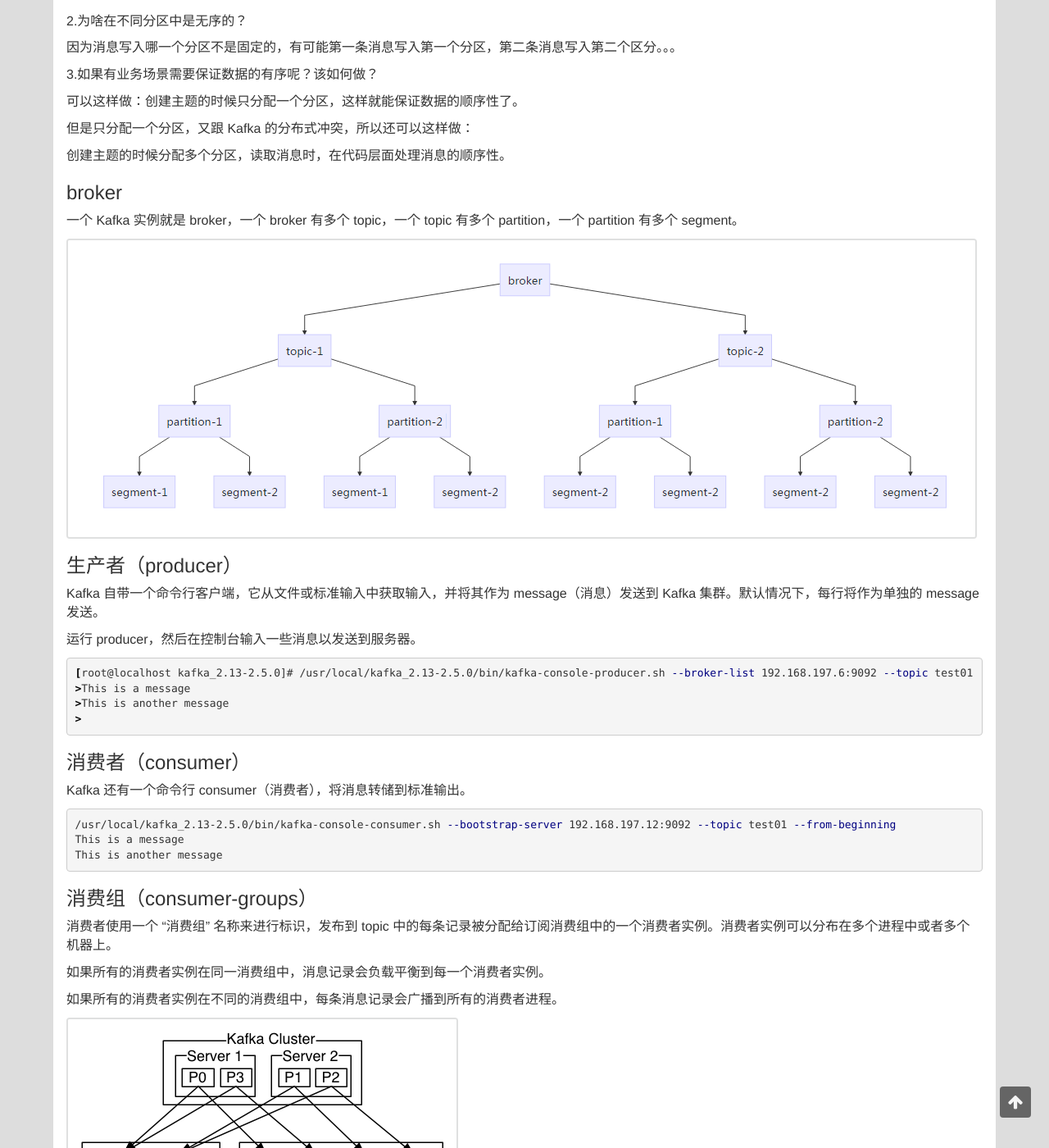
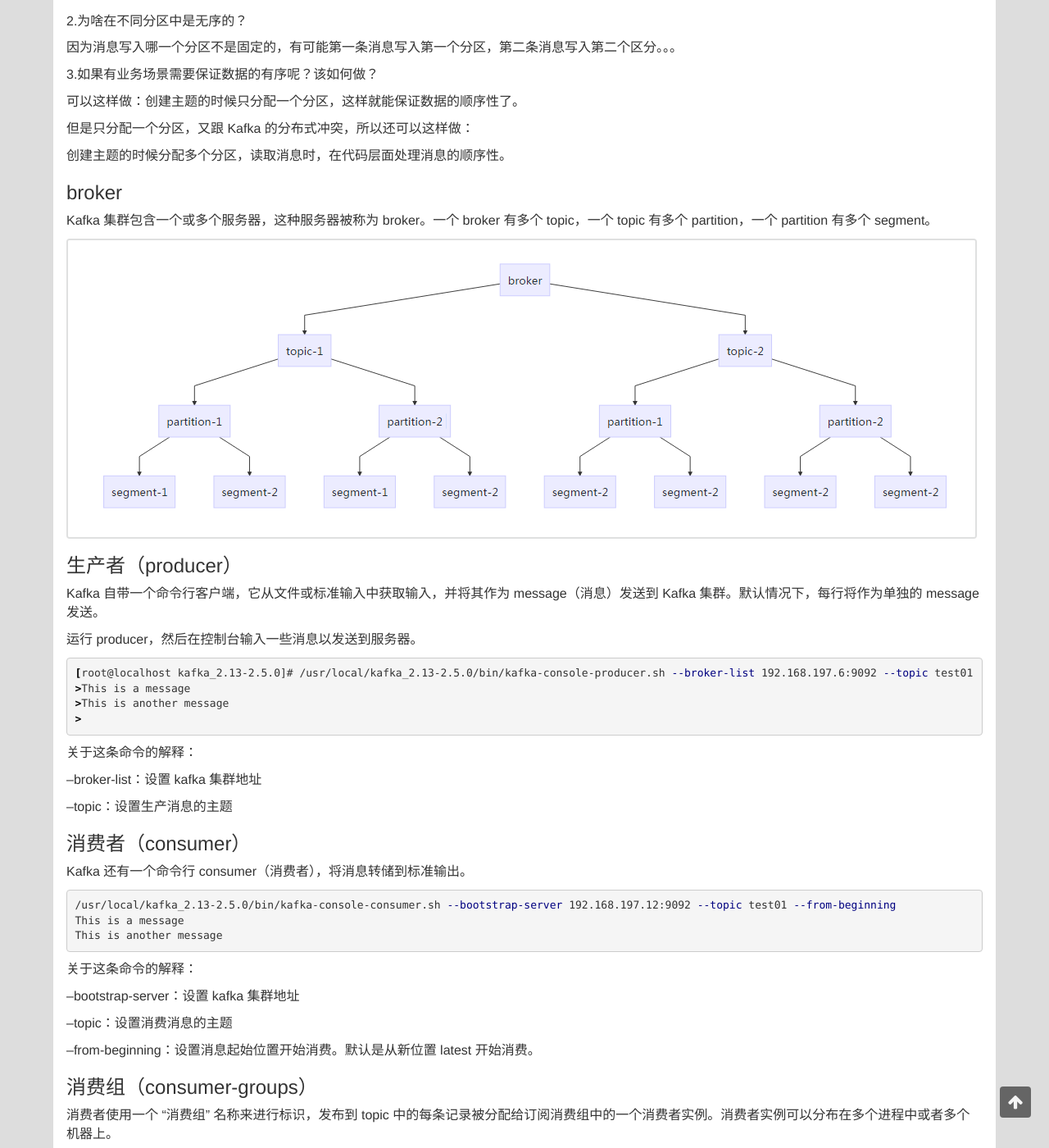
Before and after one commit to miansen/miansen.github.io, a Jekyll site: the page built from _posts/2020-05-20-kafka-important-concepts.md, in a window 1280 px wide and 1400 px high, scrolled down 3002 px. Shown: the whole window at 82% size. Built offline with Jekyll 4.4.1, drawn with Linux system fonts in a browser that asks for light colours; comment, search, counter and statistics services are not loaded; some of the changed text lies outside the part shown.

Commit message:
add 2020-05-20-kafka-important-concepts.md

````diff
--- a/_posts/2020-05-20-kafka-important-concepts.md
+++ b/_posts/2020-05-20-kafka-important-concepts.md
@@ -118,7 +118,7 @@
 
 ## broker
 
-一个 Kafka 实例就是 broker，一个 broker 有多个 topic，一个 topic 有多个 partition，一个 partition 有多个 segment。
+Kafka 集群包含一个或多个服务器，这种服务器被称为 broker。一个 broker 有多个 topic，一个 topic 有多个 partition，一个 partition 有多个 segment。
 
 ![image](https://miansen.wang/assets/20200520160017.png)
 
@@ -135,6 +135,12 @@
 >
 ```
 
+关于这条命令的解释：
+
+--broker-list：设置 kafka 集群地址
+
+--topic：设置生产消息的主题
+
 ## 消费者（consumer）
 
 Kafka 还有一个命令行 consumer（消费者），将消息转储到标准输出。
@@ -144,6 +150,14 @@
 This is a message
 This is another message
 ```
+
+关于这条命令的解释：
+
+--bootstrap-server：设置 kafka 集群地址
+
+--topic：设置消费消息的主题
+
+--from-beginning：设置消息起始位置开始消费。默认是从新位置 latest 开始消费。
 
 ## 消费组（consumer-groups）
 
@@ -172,3 +186,9 @@
 ![image](https://miansen.wang/assets/20200520180552.png)
 
 如图，因为我启动了 4 个消费者，所以有 4 个消费组。由于这 4 个消费者都属于不同的消费组，所以他们都能收到 test01 主题的所有消息。
+
+使用以下命令可以指定消费者的组和 ID
+
+```shell
+/usr/local/kafka_2.13-2.5.0/bin/kafka-console-consumer.sh --bootstrap-server 192.168.197.6:9092 --consumer-property group.id=my-consumer-group-01 --consumer-property client.id=my-consumer-01 --topic test01
+```
````
Also changed, not shown: _posts/2020-05-21-kafka-java-client.md (added, +123 -0 lines), assets/20200521165838.png (added).
